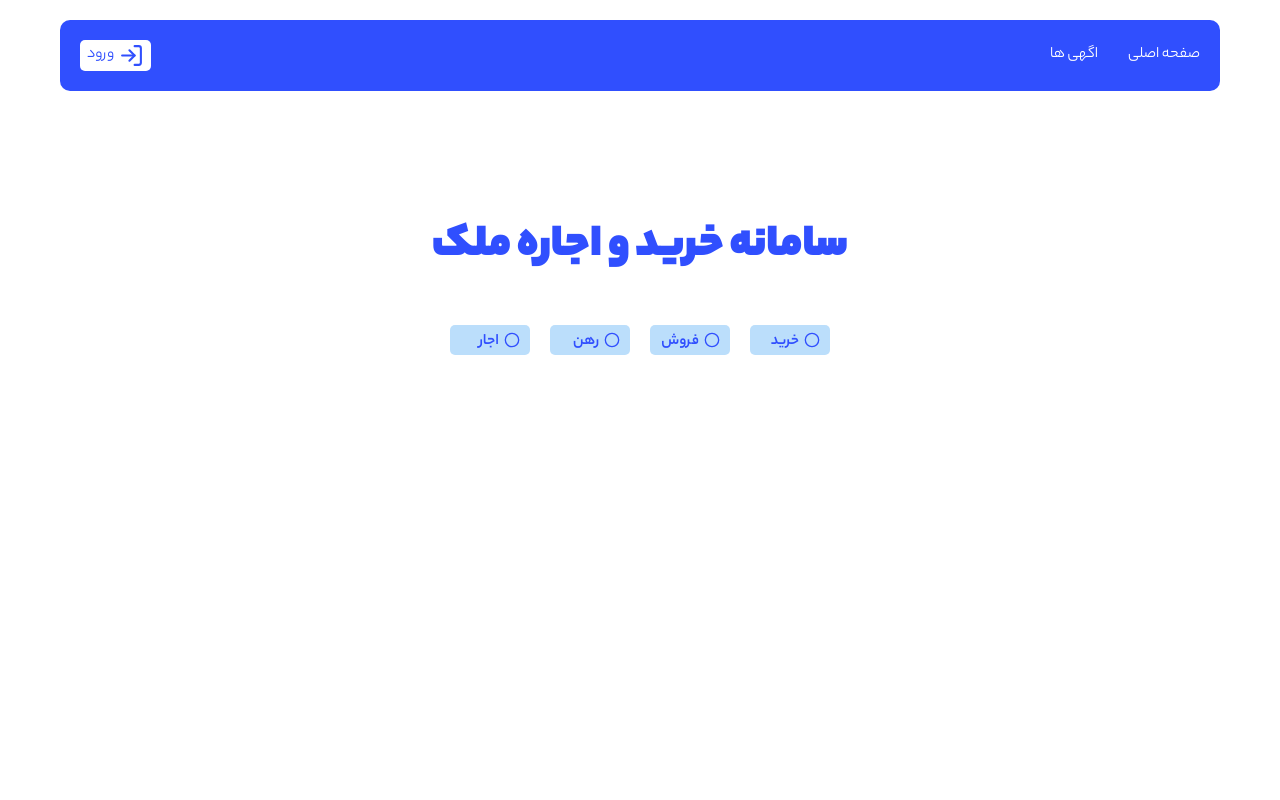
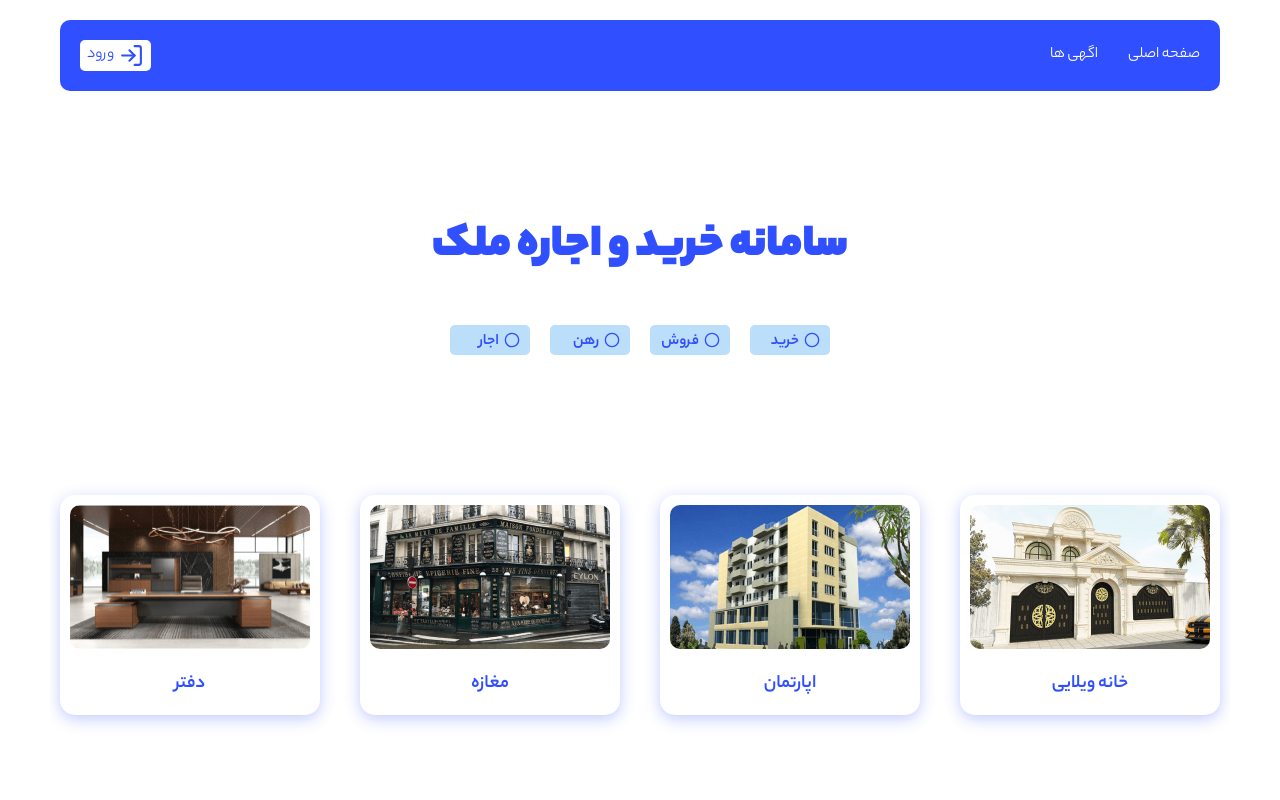
Before and after one commit to MobinaShahbazei/real-state, a Next.js app: page / in a window 1280 px wide. Shown: the top 800 px of the page. Built offline with nearby package versions, Linux system fonts and the light colour scheme; no server answers.

Commit message:
Categorycard component development

```diff
--- /dev/null
+++ b/src/components/module/CategoryCard.js
@@ -0,0 +1,14 @@
+import styles from "@/module/CategoryCard.module.css";
+import Image from "next/image";
+import Link from "next/link";
+
+function CategoryCard({ name, title }) {
+  return <div className={styles.card}>
+    <Link href="/">
+    <Image src={`/images/${name}.png`} alt={title} width={240} height={144} priority={true}/>
+    <p>{title}</p>
+    </Link>
+  </div>;
+}
+
+export default CategoryCard;
--- /dev/null
+++ b/src/components/module/CategoryCard.module.css
@@ -0,0 +1,25 @@
+.card {
+    box-shadow: #304ffe4a 0px 4px 15px;
+    /* border: 2px solid #304ffe; */
+    border-radius: 15px;
+    overflow: hidden;
+    padding: 10px;
+    transition: all ease-in 0.1s;
+    margin: 10px 0;
+  }
+
+  .card:hover {
+    transform: rotate(-5deg);
+  }
+
+  .card img {
+    border-radius: 10px;
+  }
+
+  .card p {
+    font-size: 1.2rem;
+    font-weight: 400;
+    color: #304ffe;
+    text-align: center;
+    margin: 10px 0 5px;
+  }
--- a/src/components/template/HomePage.js
+++ b/src/components/template/HomePage.js
@@ -1,5 +1,6 @@
 import { FiCircle } from "react-icons/fi";
 import styles from "@/template/HomePage.module.css";
+import CategoryCard from "@/module/CategoryCard";
 
 function HomePage() {
   const servies = ["خرید", "فروش", "رهن", "اجار"];
@@ -29,6 +30,13 @@
           </ul>
         </div>
       </div>
+      <div className={styles.categories}>
+        <CategoryCard title="خانه ویلایی" name="villa"/>
+        <CategoryCard title="اپارتمان" name="apartment"/>
+        <CategoryCard title="مغازه" name="store"/>
+        <CategoryCard title="دفتر" name="office"/>
+
+      </div>
     </div>
   );
 }
```
